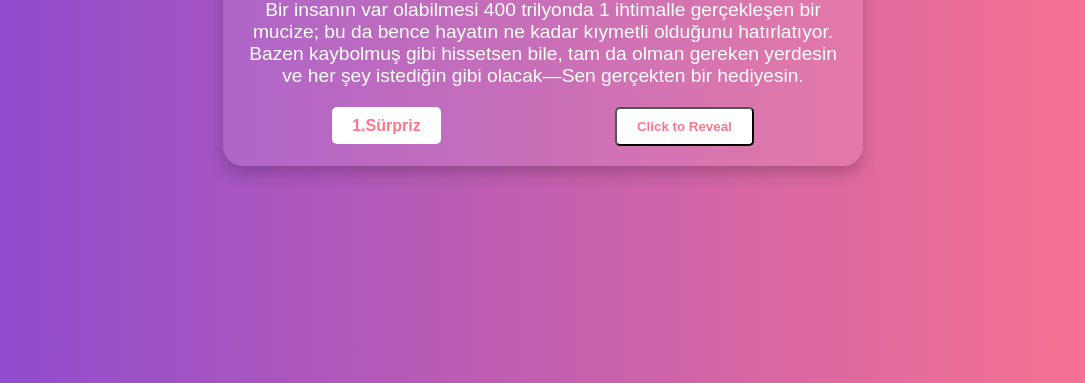
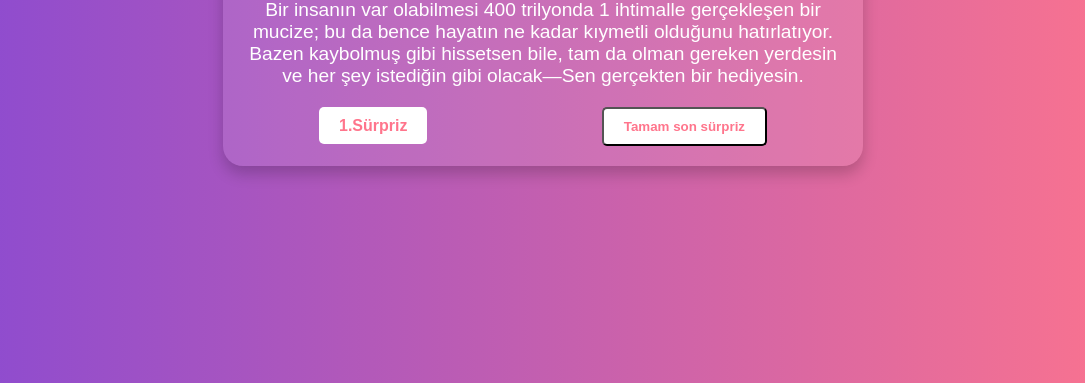
Before and after one commit to maarjanosmani/Burak-s, a plain HTML site: page index.html in a window 1280 px wide. Shown: the part 417-800 px from the top of the page, without its empty margins (97-1182 px from the left). Drawn offline with Linux system fonts and the light colour scheme.

Commit message:
Update index.html

```diff
--- a/index.html
+++ b/index.html
@@ -99,7 +99,7 @@
         <a href="https://www.youtube.com/watch?v=lrvCwa9MmFU" class="btn">1.Sürpriz</a>
         <a href="https://open.spotify.com/track/3PfnJmBZOtS9rMrVUzTwu6?si=PoMJcxyeS4KcI19-FND-Ng" class="btn fade">2.Gerçek sürpriz</a>
         <!-- Hidden Button -->
-        <button id="revealButton" class="btn" onclick="revealPicture()">Click to Reveal</button>
+        <button id="revealButton" class="btn" onclick="revealPicture()">Tamam son sürpriz</button>
         <!-- Hidden Picture -->
         <div id="birthdayImage" class="animation hidden">
             <img src="https://imgur.com/nOJ21bS.png" style="width: 150px; height: 150px;">
```
